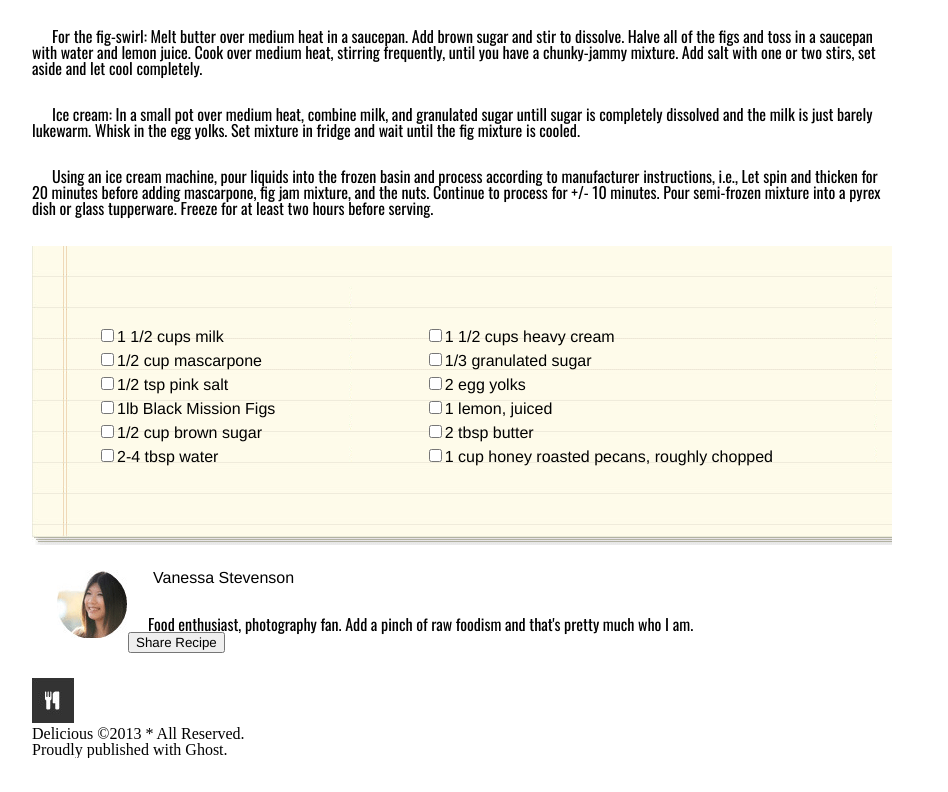
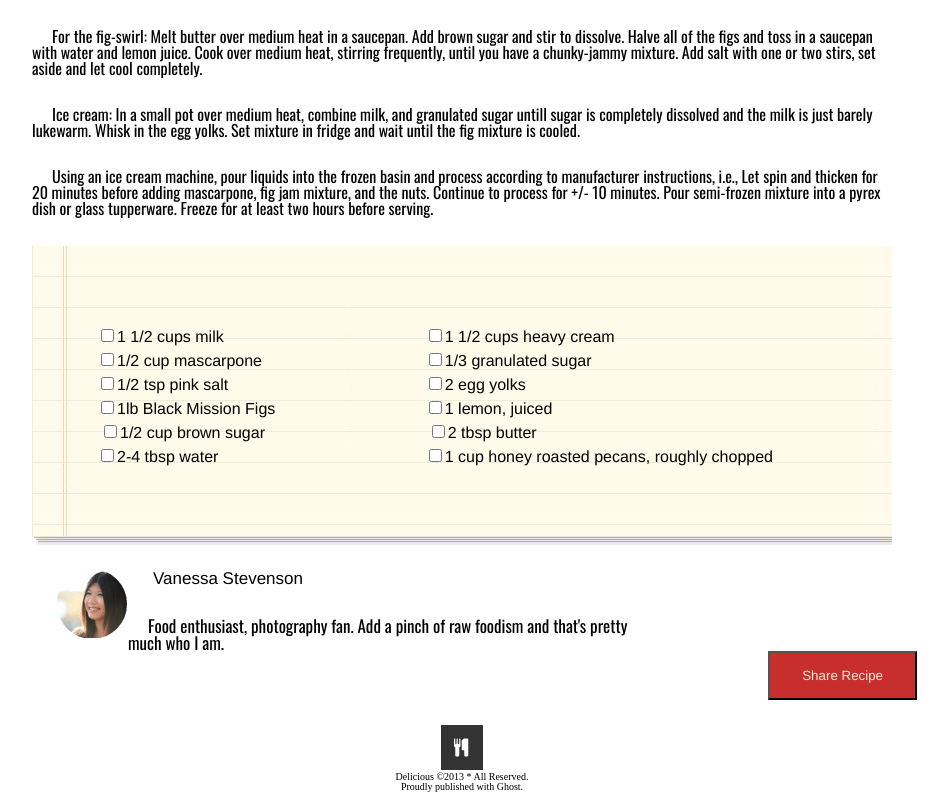
Before and after one commit to johannam999/chocolate-pizza, a plain HTML site: page index.html in a window 1280 px wide. Shown: the part 779-1571 px from the top of the page, without its empty margins (178-1126 px from the left). Before the commit the page ends 1537 px from the top, so only its background shows below. Drawn offline with nearby package versions, Linux system fonts and the light colour scheme.

Commit message:
last commit

```diff
--- a/css/style.css
+++ b/css/style.css
@@ -110,27 +110,44 @@ main div ul li{
 }
 main section#bottom{
   padding: 25px;
-
+  display: inline-block;
+  width: 100%;
 }
 main section#bottom img{
   float: left;
 
 }
 main section#bottom span{
-
+ font-size: 17px;
+ width: 300px;
 }
 main section#bottom h3{
   display: inline-block;
   width: 200px;
   margin-left: 25px;
 }
-  color: grey;
-  text-transform: uppercase;
-  float:right;
-  font-size:12px;
-  margin-bottom:15px;
+main section#bottom p{
+  width: 600px;
+  padding: 0;
+  margin: 0px left;
+}
+main section#bottom button{
+  float: right;
+  size: 25px;
+  background-color: rgb(201, 46, 46);
+  padding: 15px 32px;
+  margin-top: 0px;
+  color: antiquewhite;
+}
 
-}
 li:nth-last-of-type(2){
   margin-left: 8px;
 }
+footer{
+  font-size: 10px;
+  margin: 0px auto;
+  text-align: center;
+}
+footer img{
+  size: 5px:
+}
--- a/index.html
+++ b/index.html
@@ -66,8 +66,8 @@
       <span>
         <h3>Vanessa Stevenson</h3>
         <p>Food enthusiast, photography fan. Add a pinch of raw foodism and that's pretty much who I am.</p>
-        <button>Share Recipe</button>
       </span>
+      <button>Share Recipe</button>
     </section>
   </main>
   <footer>
```
